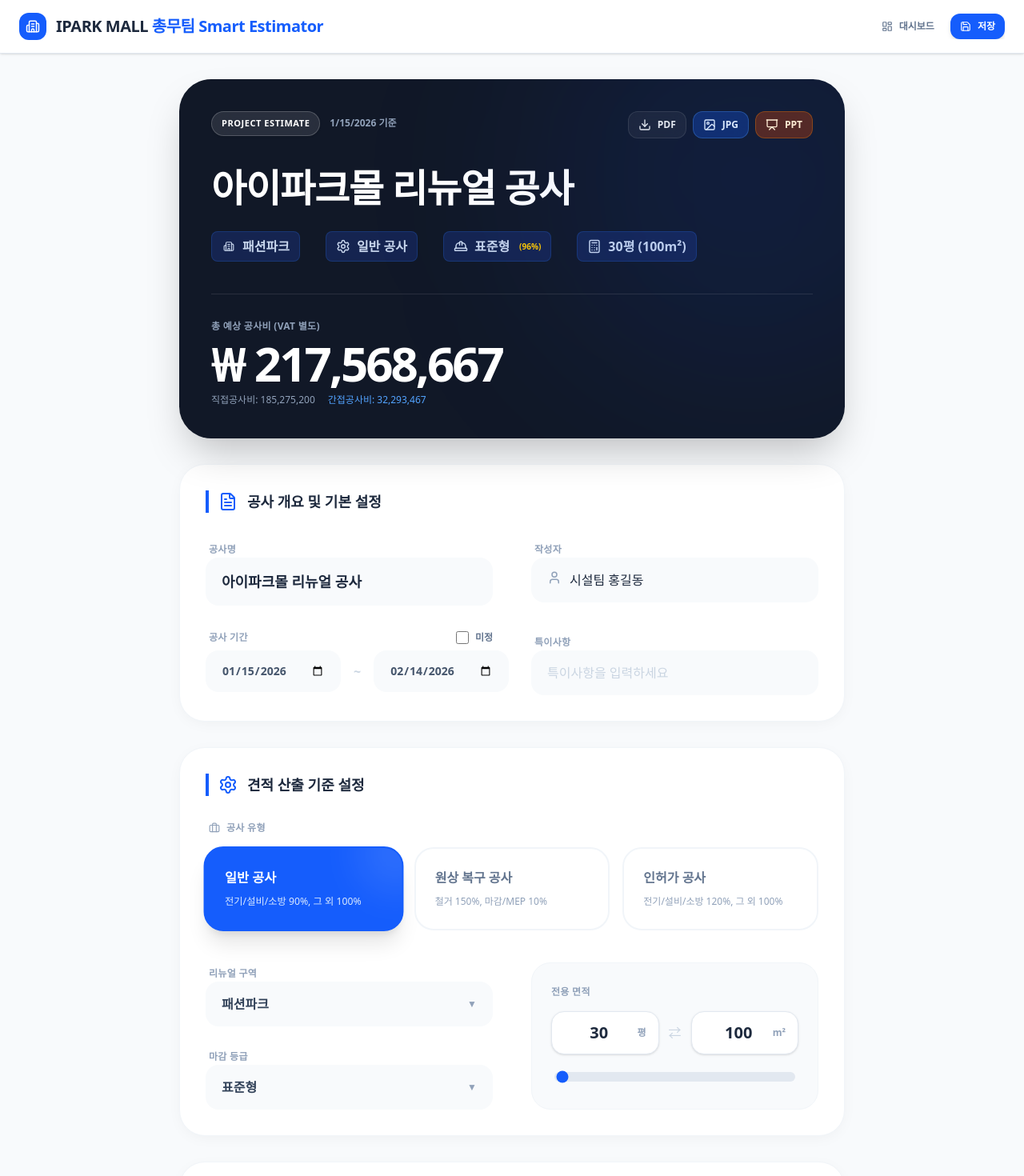
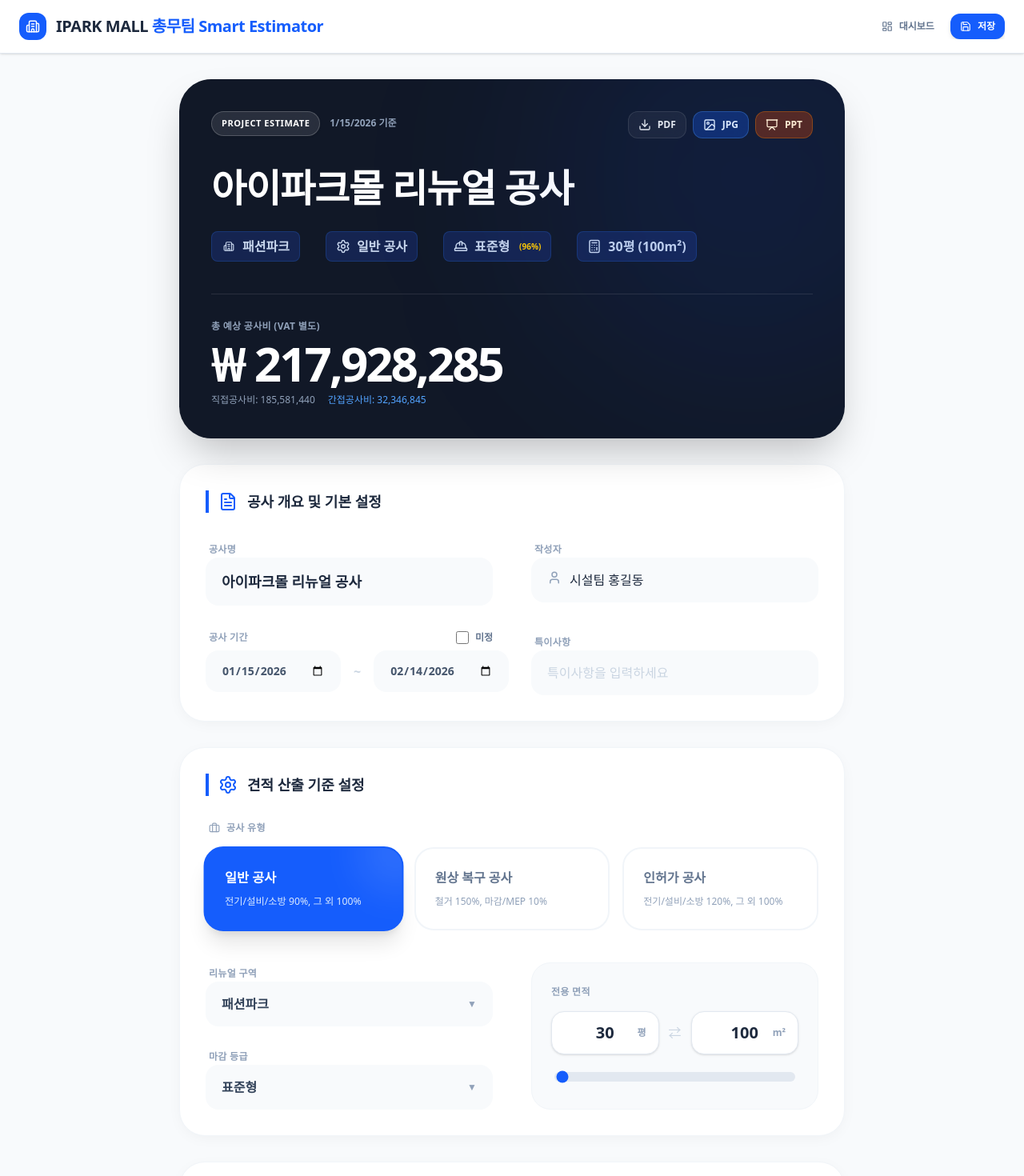
Before and after one commit to kyounghokim185/ipark-estimate-system, a Next.js app: page / in a window 1280 px wide. Shown: the top 1470 px of the page at 80% size. Built offline with nearby package versions, Linux system fonts and the light colour scheme.

Commit message:
fix: Unify calculation precision to 1 decimal and apply comma formatting to all inputs

```diff
--- a/src/app/page.tsx
+++ b/src/app/page.tsx
@@ -398,6 +398,25 @@
         setPhotos(photos.filter(p => p.id !== id));
     };
 
+    // --- Helpers ---
+    const formatNumber = (num: number | string | undefined | null) => {
+        if (num === undefined || num === null || num === '') return '';
+        const n = Number(num);
+        if (isNaN(n)) return '';
+        // If it's an integer, standard toLocaleString.
+        // If it has decimals (like area), showing decimals is important.
+        // User asked for "comma applied to all numbers".
+        // For Area: 30.5 -> "30.5"
+        // For Price: 10000 -> "10,000"
+        return n.toLocaleString(undefined, { maximumFractionDigits: 1 });
+    };
+
+    const parseNumber = (str: string) => {
+        // Remove commas and convert to number
+        const val = Number(str.replaceAll(',', ''));
+        return isNaN(val) ? 0 : val;
+    };
+
     const calculateTotal = () => {
         let subtotal = 0;
         const visibleScopes = detailedScopes.filter(s => {
@@ -408,13 +427,17 @@
         const activeItems = visibleScopes.filter(s => s.active);
 
         activeItems.forEach(s => {
+            // Apply Area Precision Logic: Round to 1 decimal place for calculation
+            const calcedArea = Math.round(s.area * 10) / 10;
+
             // If details exist, use sum of details. Otherwise, use main scope cost.
             if (s.details && s.details.length > 0) {
                 s.details.forEach((d: any) => {
-                    subtotal += Math.round(d.area * d.unitPrice);
+                    const detailArea = Math.round(d.area * 10) / 10;
+                    subtotal += Math.round(detailArea * d.unitPrice);
                 });
             } else {
-                subtotal += Math.round(s.area * s.unitPrice);
+                subtotal += Math.round(calcedArea * s.unitPrice);
             }
         });
 
@@ -440,7 +463,7 @@
 
         const overhead = insurance + safety + profit;
         const total = subtotal + overhead;
-        const overheadRate = total > 0 ? (overhead / subtotal) : 0; // For reference if needed
+        // const overheadRate = total > 0 ? (overhead / subtotal) : 0;
 
         return { subtotal, overhead, insurance, safety, profit, total };
     };
@@ -941,10 +964,10 @@
                                 <div className="flex items-center gap-3">
                                     <div className="relative flex-1">
                                         <input
-                                            type="number"
-                                            value={Math.round(area * 0.3025)}
+                                            type="text"
+                                            value={formatNumber(Math.round(area * 0.3025))}
                                             onChange={(e) => {
-                                                const val = Number(e.target.value);
+                                                const val = parseNumber(e.target.value);
                                                 if (!isNaN(val)) setArea(Math.round(val / 0.3025));
                                             }}
                                             onFocus={(e) => e.target.select()}
@@ -954,7 +977,7 @@
                                     </div>
                                     <span className="text-slate-300">⇄</span>
                                     <div className="relative flex-1">
-                                        <input type="number" value={area} onChange={e => setArea(Math.round(Number(e.target.value)))} onFocus={(e) => e.target.select()} className="w-full bg-white border border-slate-200 rounded-2xl px-4 py-3 font-black text-xl text-center text-slate-800 outline-none shadow-sm focus:border-blue-500 transition-all" />
+                                        <input type="text" value={formatNumber(area)} onChange={e => setArea(parseNumber(e.target.value))} onFocus={(e) => e.target.select()} className="w-full bg-white border border-slate-200 rounded-2xl px-4 py-3 font-black text-xl text-center text-slate-800 outline-none shadow-sm focus:border-blue-500 transition-all" />
                                         <span className="absolute right-4 top-1/2 -translate-y-1/2 text-xs font-bold text-slate-400 pointer-events-none">m²</span>
                                     </div>
                                 </div>
@@ -1107,14 +1130,14 @@
                                                                             </div>
                                                                             <div className="col-span-2 flex items-center gap-2">
                                                                                 <span className="text-[10px] text-slate-400 font-bold w-10">면적</span>
-                                                                                <input type="number" value={detail.area} onChange={e => updateDetail(scope.id, detail.id, 'area', Number(e.target.value))} className="w-full text-sm text-right font-medium text-slate-600 bg-slate-50 rounded-lg px-2 py-1 outline-none focus:ring-1 focus:ring-blue-200" />
+                                                                                <input type="text" value={formatNumber(detail.area)} onChange={e => updateDetail(scope.id, detail.id, 'area', parseNumber(e.target.value))} className="w-full text-sm text-right font-medium text-slate-600 bg-slate-50 rounded-lg px-2 py-1 outline-none focus:ring-1 focus:ring-blue-200" />
                                                                             </div>
                                                                             <div className="col-span-3 flex items-center gap-2">
                                                                                 <span className="text-[10px] text-slate-400 font-bold w-10">단가</span>
-                                                                                <input type="number" value={detail.unitPrice} onChange={e => updateDetail(scope.id, detail.id, 'unitPrice', Number(e.target.value))} className="w-full text-sm text-right font-medium text-slate-600 bg-slate-50 rounded-lg px-2 py-1 outline-none focus:ring-1 focus:ring-blue-200" />
+                                                                                <input type="text" value={formatNumber(detail.unitPrice)} onChange={e => updateDetail(scope.id, detail.id, 'unitPrice', parseNumber(e.target.value))} className="w-full text-sm text-right font-medium text-slate-600 bg-slate-50 rounded-lg px-2 py-1 outline-none focus:ring-1 focus:ring-blue-200" />
                                                                             </div>
                                                                             <div className="col-span-3 text-right font-bold text-slate-800 text-sm">
-                                                                                {(detail.area * detail.unitPrice).toLocaleString()}원
+                                                                                {(Math.round((Math.round(detail.area * 10) / 10) * detail.unitPrice)).toLocaleString()}원
                                                                             </div>
                                                                             <div className="col-span-12 md:col-span-11 mt-2 md:mt-0 flex items-center gap-2">
                                                                                 <input type="text" placeholder="비고" value={detail.remarks} onChange={e => updateDetail(scope.id, detail.id, 'remarks', e.target.value)} className="w-full text-xs text-slate-500 bg-transparent outline-none placeholder:text-slate-300 border-b border-transparent focus:border-slate-200" />
```
